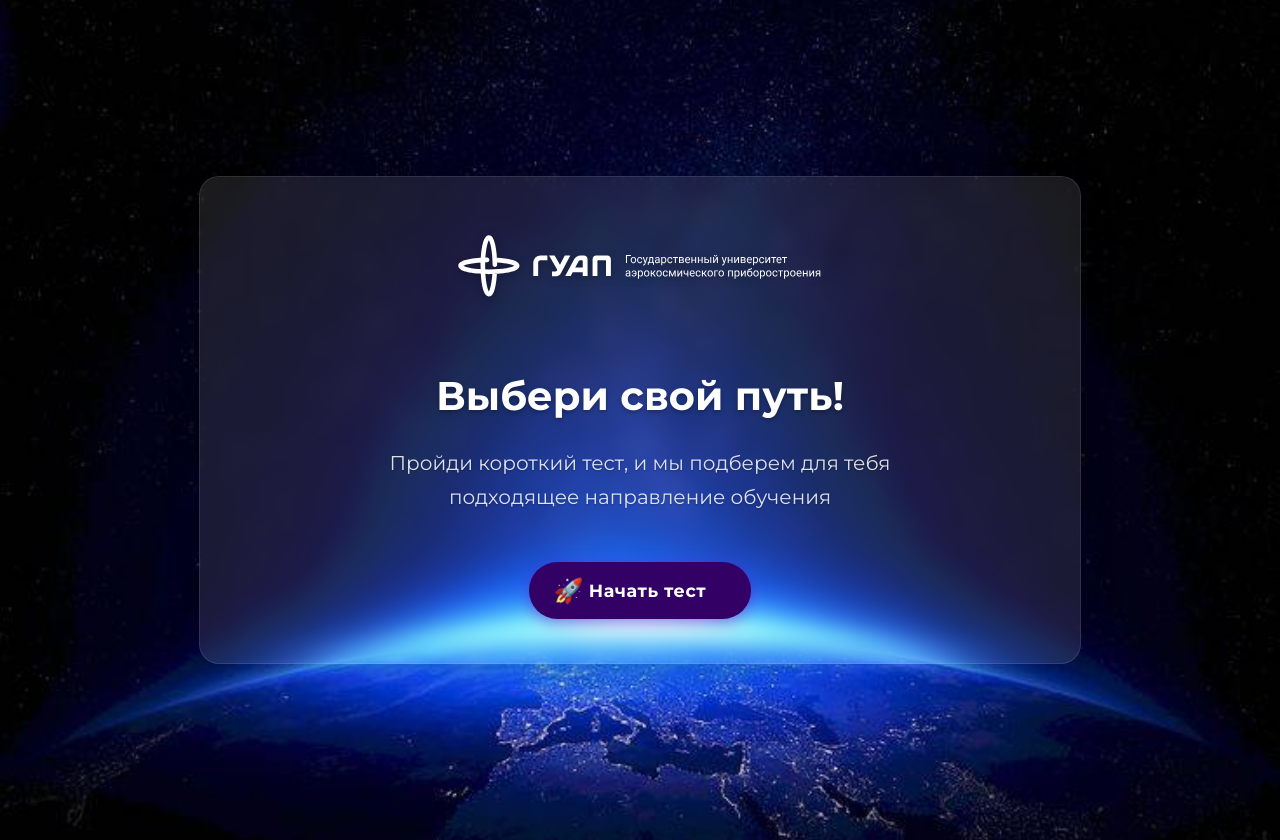
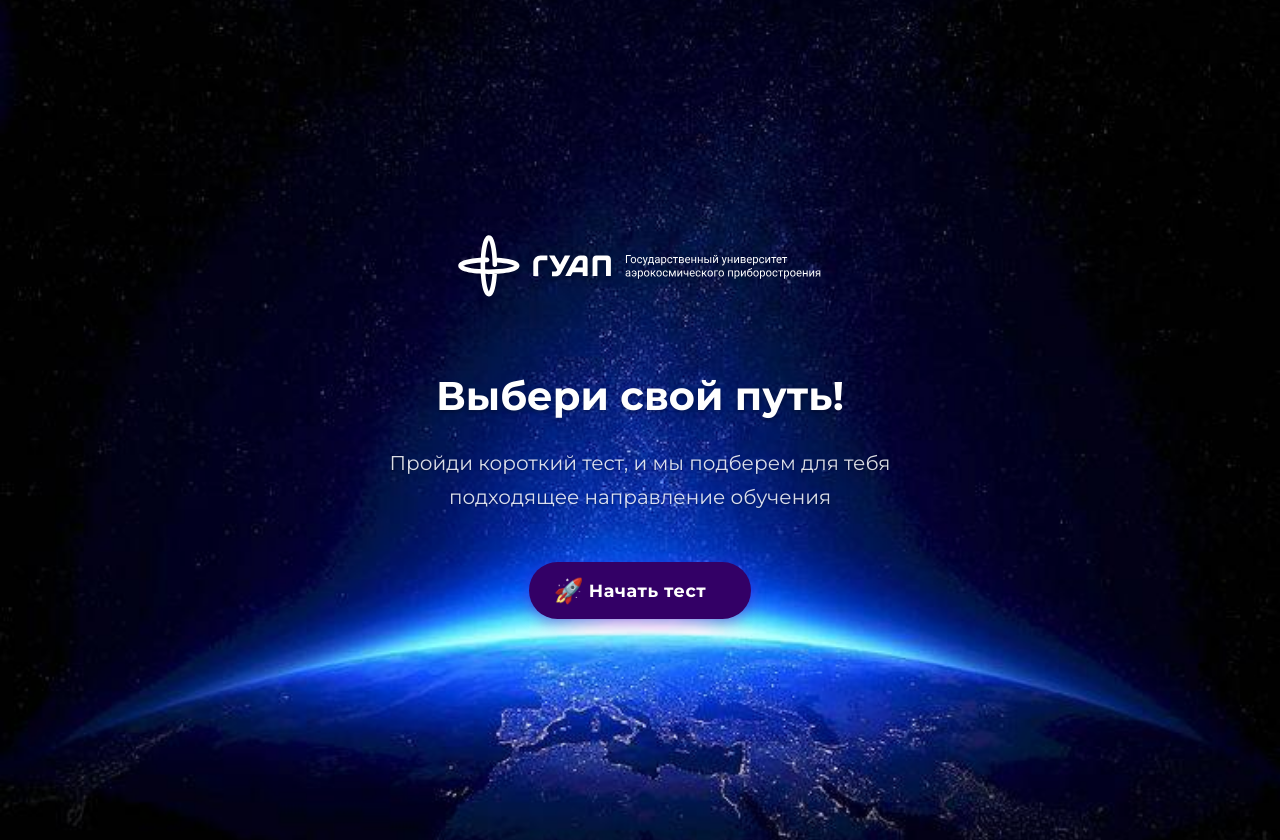
Before and after one commit to brshkins/SUAI, a Django app: page / in a window 1280 px wide. Run offline with Django 5.2, Linux system fonts and the light colour scheme.

Commit message:
разметка

```diff
--- a/faculties/main/templates/main/index.html
+++ b/faculties/main/templates/main/index.html
@@ -135,7 +135,7 @@
     </style>
 </head>
 <body>
-    <div class="content">
+    <div class="centered">
         <img src="{% static 'main/img/logo1.svg' %}" alt="Логотип ГУАП" class="logo">
 
         <h1>Выбери свой путь!</h1>
```
